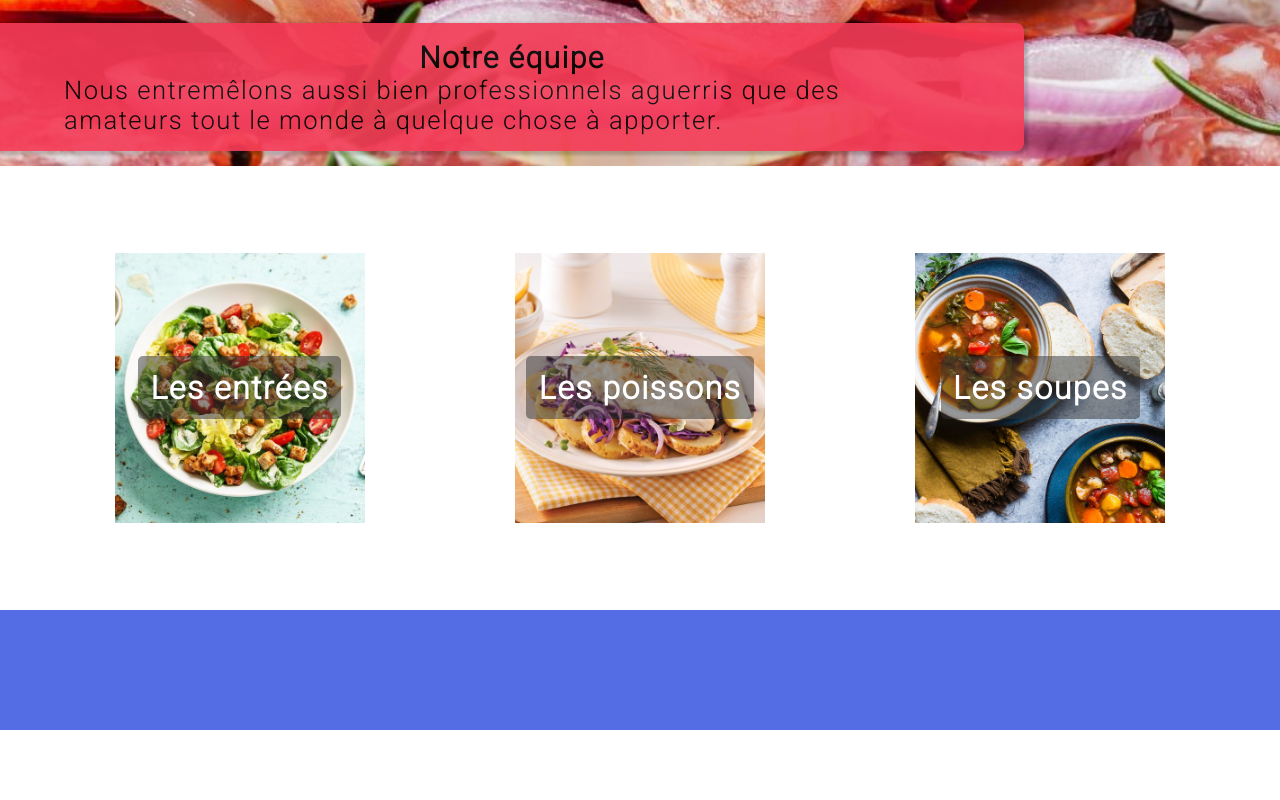
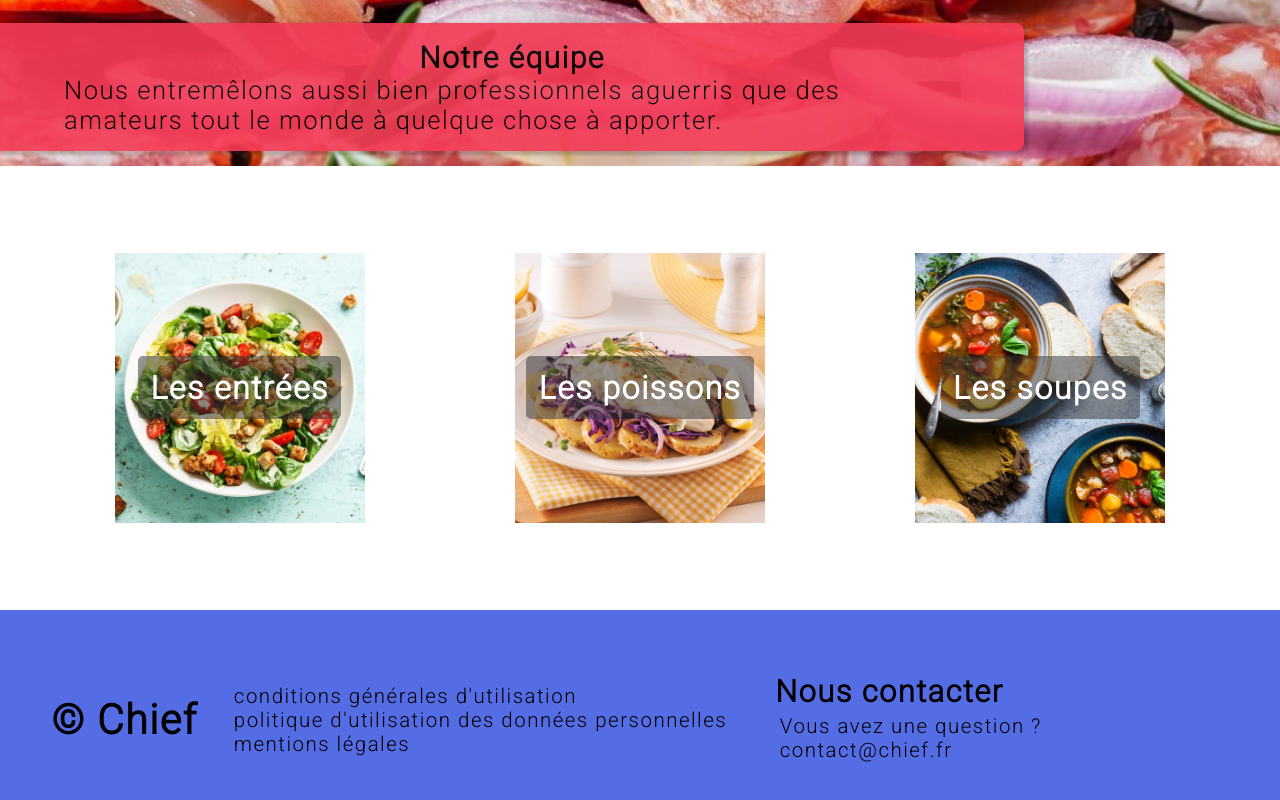
Before and after one commit to ValerianGerin/chiefApp, a React (Create React App) app in the folder client/: page / in a window 1280 px wide. Shown: the part 1538-2338 px from the top of the page. Before the commit the page ends 2268 px from the top, so only its background shows below. Built offline with nearby package versions, Linux system fonts and the light colour scheme.

Commit message:
adding new folder footer-bar  to footer and setting up footer in

```diff
--- a/client/src/components/footer/Footer.js
+++ /dev/null
@@ -1,12 +0,0 @@
-import React from "react";
-import style from "./Footer.module.scss";
-
-const Footer = () => {
-  return (
-    <footer className={style.footer}>
-
-    </footer>
-  )
-}
-
-export default Footer
--- a/client/src/components/footer/Footer.module.scss
+++ /dev/null
@@ -1,8 +0,0 @@
-@import "../../index.scss";
-
-
-footer{
-  height: 120px;
-  background-color: var(--primary);
-
-}
--- /dev/null
+++ b/client/src/components/footer/footer-bar/Footer.js
@@ -0,0 +1,46 @@
+import React from "react";
+import style from "./Footer.module.scss";
+import { Link } from "react-router-dom";
+
+const Footer = () => {
+  return (
+    <footer>
+      <h1>&copy; Chief</h1>
+      <div>
+        <p>
+          <Link
+            to="/
+terms of service"
+            target="blank"
+          >
+            conditions générales d'utilisation
+          </Link>
+        </p>
+        <p>
+          <Link
+            to="
+policy of use of personal data"
+            target="blank"
+          >
+            politique d'utilisation des données personnelles
+          </Link>
+        </p>
+        <p>
+          <Link
+            to="
+legal notice"
+            target="blank"
+          >
+            mentions légales
+          </Link>
+        </p>
+      </div>
+      <div>
+        <h2>Nous contacter</h2>
+        <p>Vous avez une question ? contact@chief.fr</p>
+      </div>
+    </footer>
+  );
+};
+
+export default Footer;
--- /dev/null
+++ b/client/src/components/footer/footer-bar/Footer.module.scss
@@ -0,0 +1,26 @@
+@import "../../../index.scss";
+
+footer {
+  display: flex;
+  justify-content: space-between;
+  align-items: center;
+  flex-wrap: wrap;
+  background-color: var(--primary);
+  flex-wrap: wrap;
+  padding: 4%;
+  font-size: 1.6vw;
+  div {
+    padding: 1%;
+  }
+  div:first-child {
+    p {
+      padding: 1%;
+
+    }
+  }
+  div:last-child {
+    p {
+      padding: 1%;
+    }
+  }
+}
--- a/client/src/components/index.js
+++ b/client/src/components/index.js
@@ -1,4 +1,4 @@
 export { default as Navbar } from "./header/navbar/Navbar";
-export { default as Footer } from "./footer/Footer";
+export { default as Footer } from "./footer/footer-bar/Footer";
 export { default as Searchbar } from "./header/searchbar/Searchbar";
 export { default as Homepage } from "./homepage/Homepage";
```
